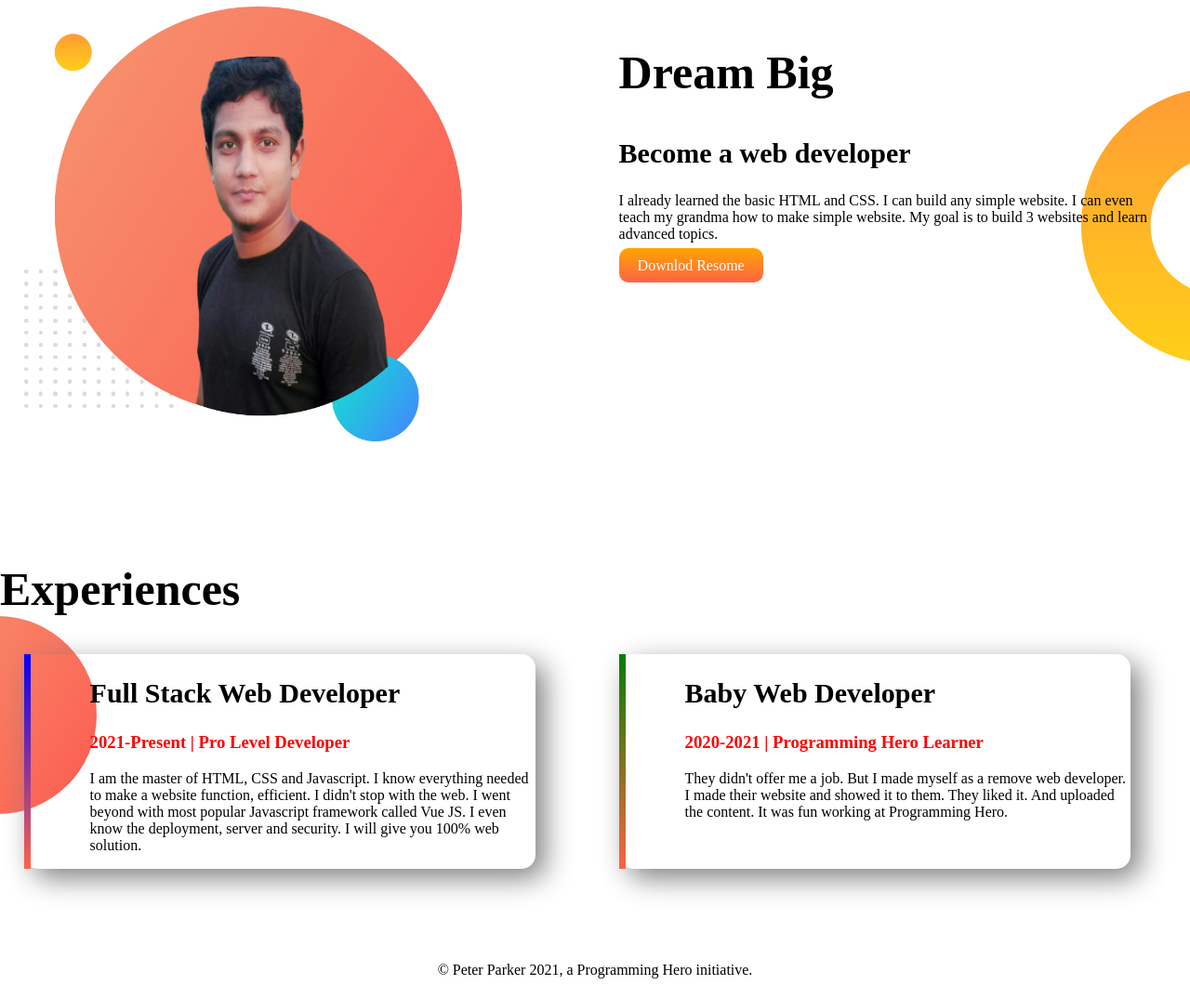
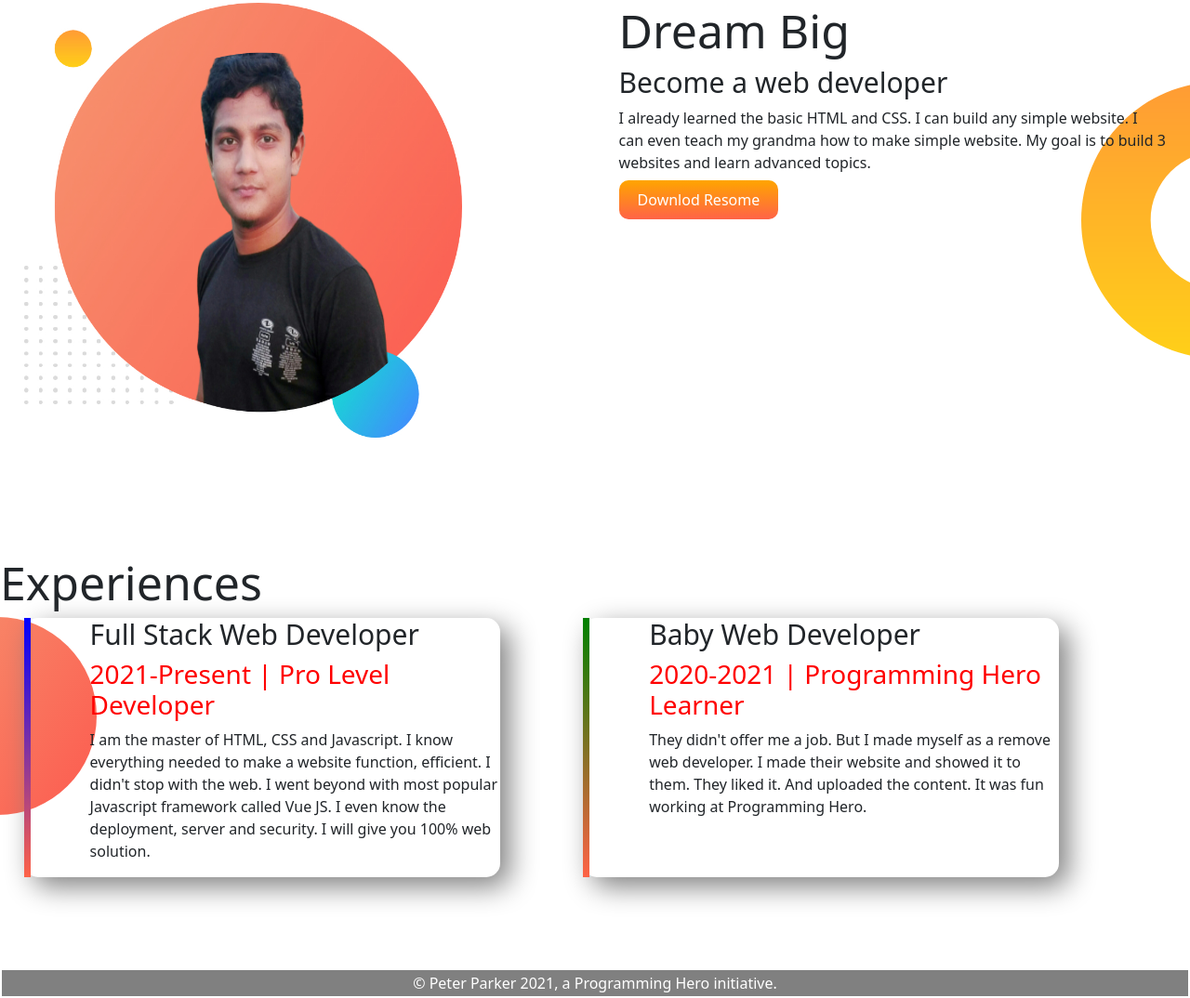
Before and after one commit to Kamrulislam82/new-weep-01, a plain HTML site: page index.html in a window 1280 px wide. Shown: the part 626-1700 px from the top of the page at 93% size. Drawn offline with nearby package versions, Linux system fonts and the light colour scheme.

Commit message:
bootstrap add

```diff
--- a/index.html
+++ b/index.html
@@ -7,6 +7,8 @@
     <link rel="preconnect" href="https://fonts.googleapis.com">
     <link rel="preconnect" href="https://fonts.gstatic.com" crossorigin>
     <link href="https://fonts.googleapis.com/css2?family=Poppins:ital@1&display=swap" rel="stylesheet">
+    <!--bootstrap css-->
+    <link href="https://cdn.jsdelivr.net/npm/bootstrap@5.0.2/dist/css/bootstrap.min.css" rel="stylesheet" integrity="sha384-EVSTQN3/azprG1Anm3QDgpJLIm9Nao0Yz1ztcQTwFspd3yD65VohhpuuCOmLASjC" crossorigin="anonymous">
     <link rel="shortcut icon" href="img/fave-icon.png" type="image/x-icon">
     <link rel="stylesheet" href="style.css">
     <title>new-weep-01</title>
@@ -54,5 +56,9 @@
     <footer>
         <p>© Peter Parker 2021, a Programming Hero initiative.</p>
     </footer>
+
+
+        <!--bootstrap js-->
+        <script src="https://cdn.jsdelivr.net/npm/bootstrap@5.0.2/dist/js/bootstrap.bundle.min.js" integrity="sha384-MrcW6ZMFYlzcLA8Nl+NtUVF0sA7MsXsP1UyJoMp4YLEuNSfAP+JcXn/tWtIaxVXM" crossorigin="anonymous"></script>
     </body>
 </html>
--- a/style.css
+++ b/style.css
@@ -64,5 +64,9 @@ h2{
     border-image-slice: 1;
 }
 footer p{
+    background-color: grey;
+    color: white;
+    margin: 2px;
+    padding: 2px;
     text-align: center;
 }
```
